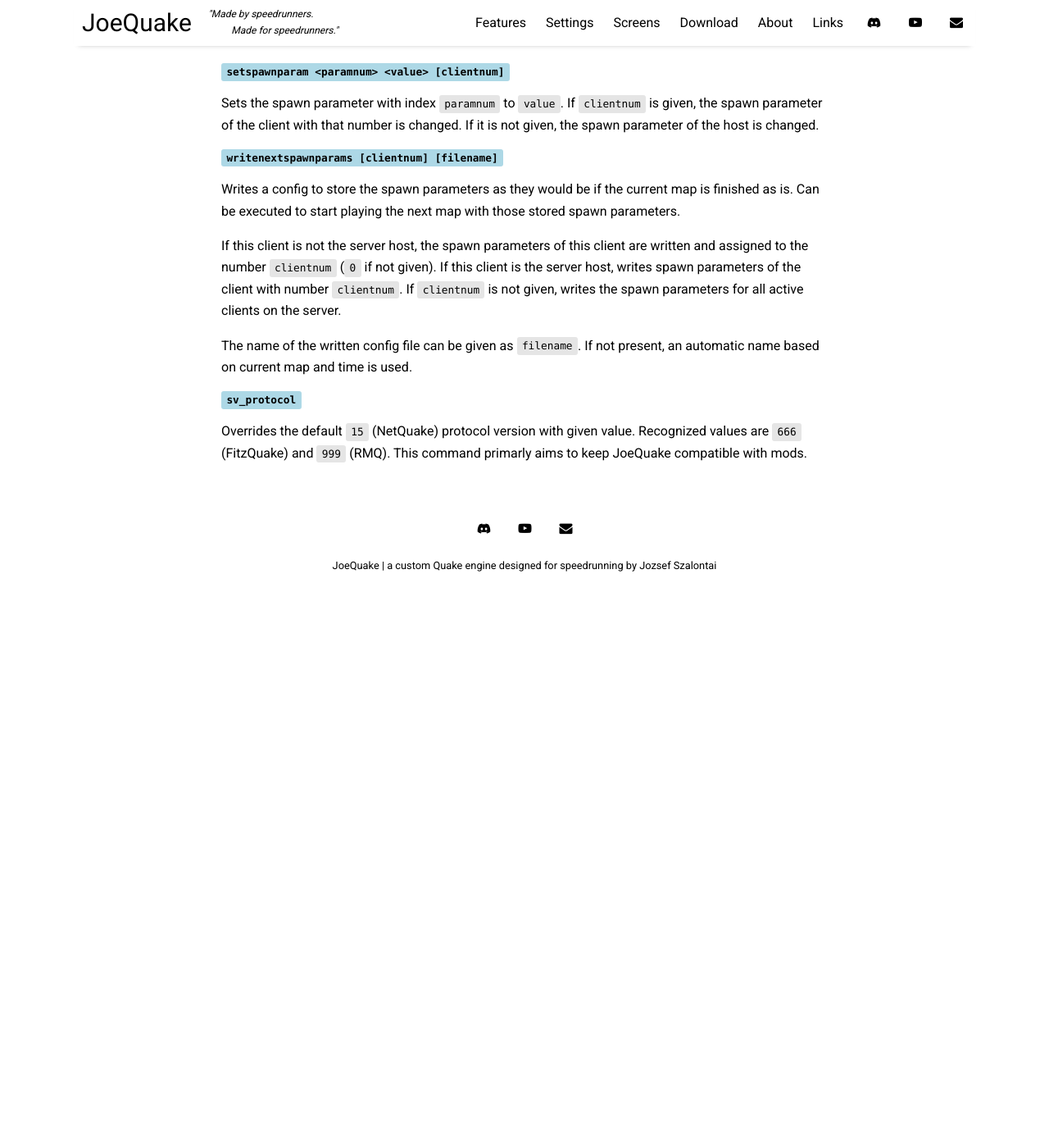
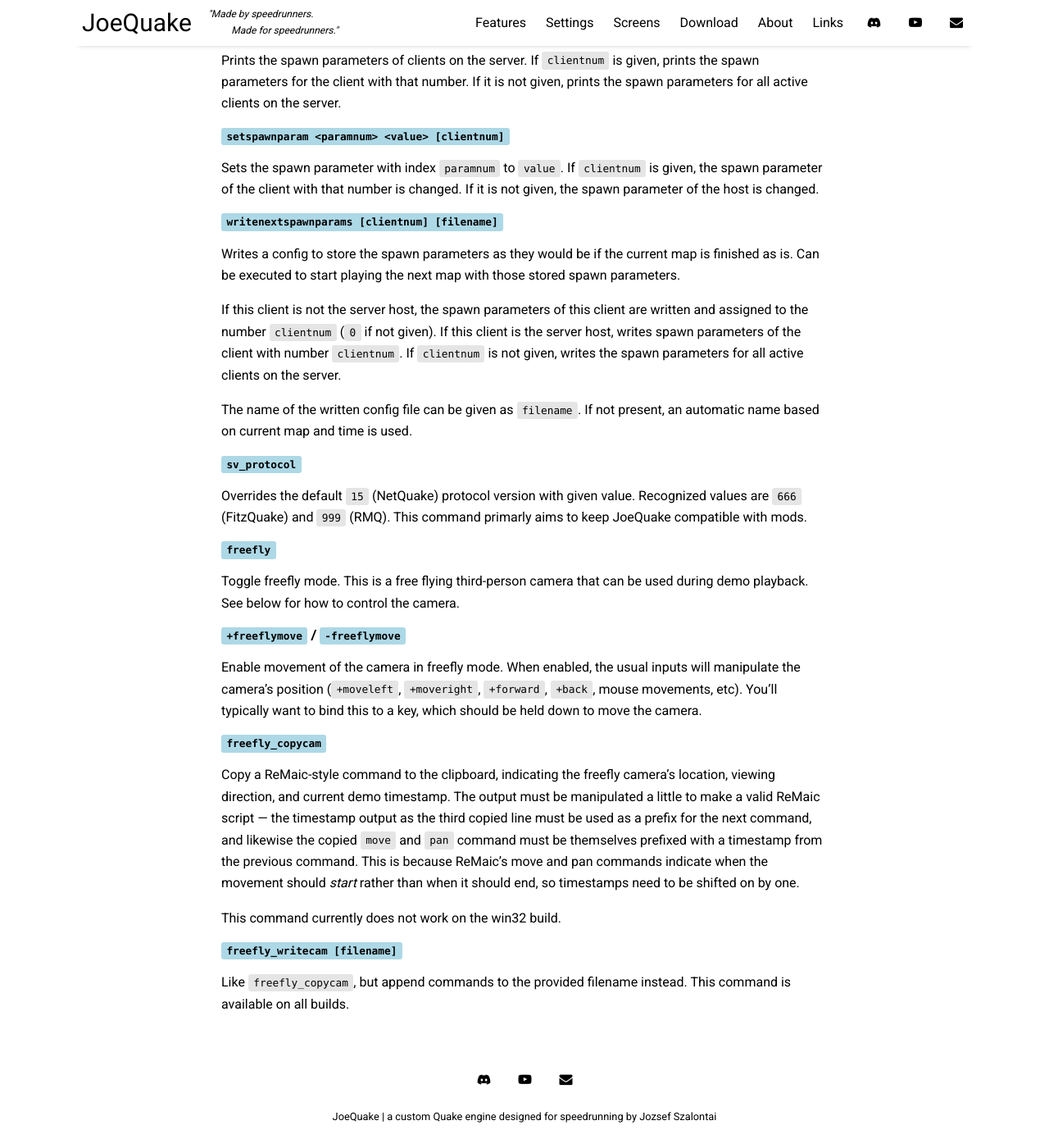
Before and after one commit to j0zzz/JoeQuake, a Jekyll site: the page built from docs/pages/cvars-commands.md, in a window 1280 px wide and 1400 px high, scrolled down 21306 px. Shown: the whole window at 82% size. Built offline with Jekyll 4.4.1, drawn with Linux system fonts in a browser that asks for light colours; nearby versions of some CDN libraries; before the commit the page ends 22034 px from its top, so only the background shows below that; some of the changed text lies outside the part shown.

Commit message:
freefly documentation

````diff
--- a/docs/pages/cvars-commands.md
+++ b/docs/pages/cvars-commands.md
@@ -285,6 +285,10 @@
 ```
 +set cl_independentphysics 0
 ```
+
+##### `freefly_speed`
+
+Set the speed the camera moves when in freefly mode.  `800` by default.
 
 #### Server
 
@@ -1032,3 +1036,33 @@
 
 Overrides the default `15` (NetQuake) protocol version with given value. Recognized values are `666` (FitzQuake) and `999` (RMQ).
 This command primarly aims to keep JoeQuake compatible with mods.
+
+##### `freefly`
+
+Toggle freefly mode.  This is a free flying third-person camera that can be used
+during demo playback.  See below for how to control the camera.
+
+##### `+freeflymove` / `-freeflymove`
+
+Enable movement of the camera in freefly mode.  When enabled, the usual inputs
+will manipulate the camera's position (`+moveleft`, `+moveright`, `+forward`,
+`+back`, mouse movements, etc).  You'll typically want to bind this to a key,
+which should be held down to move the camera.
+
+##### `freefly_copycam`
+
+Copy a ReMaic-style command to the clipboard, indicating the freefly camera's
+location, viewing direction, and current demo timestamp.  The output must be
+manipulated a little to make a valid ReMaic script --- the timestamp output as
+the third copied line must be used as a prefix for the next command, and
+likewise the copied `move` and `pan` command must be themselves prefixed with a
+timestamp from the previous command.  This is because ReMaic's move and pan
+commands indicate when the movement should *start* rather than when it should
+end, so timestamps need to be shifted on by one.
+
+This command currently does not work on the win32 build.
+
+##### `freefly_writecam [filename]`
+
+Like `freefly_copycam`, but append commands to the provided filename instead.
+This command is available on all builds.
````
